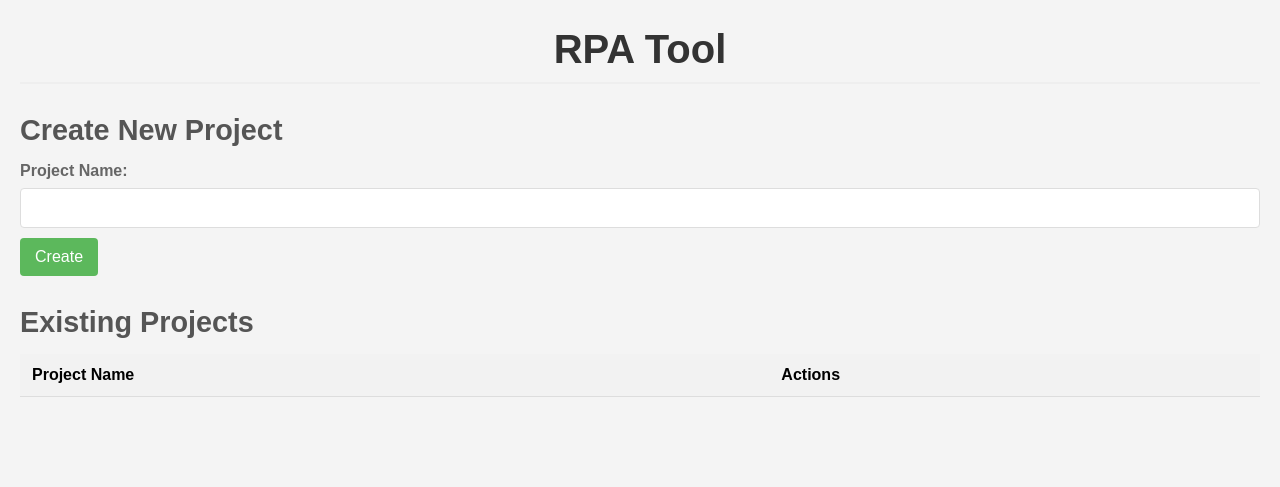
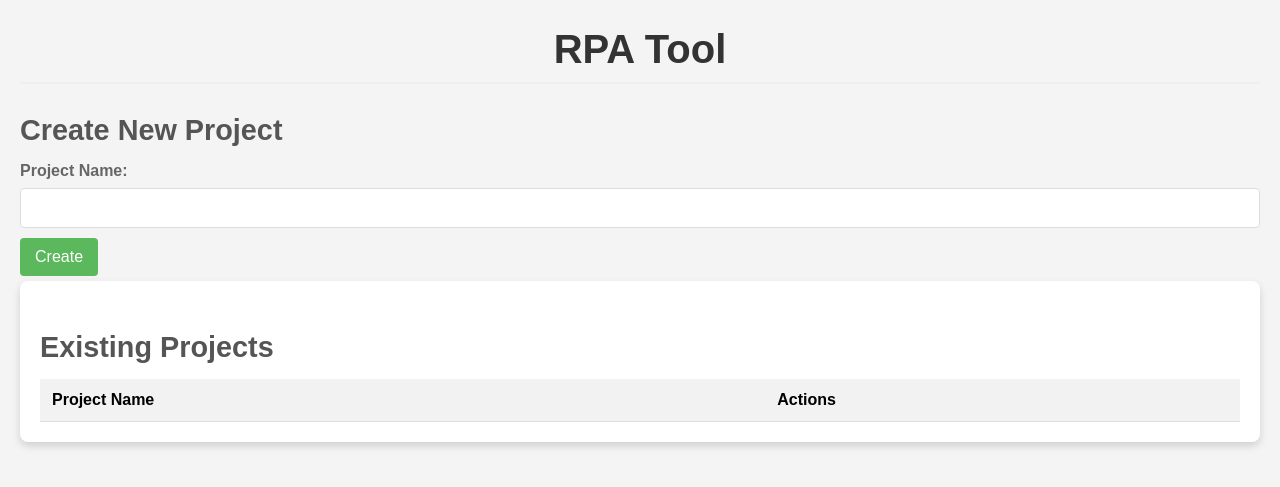
Before and after one commit to saurav-1893/RPA-Tool, a Flask app: page / in a window 1280 px wide. Shown: the top 487 px of the page. Run offline with Flask 3, Linux system fonts and the light colour scheme; data that the repository does not hold is empty.

Commit message:
Fix: Correctly create projects and render the list. Enhance UI.

```diff
--- a/rpa-automation-tool/src/static/script.js
+++ b/rpa-automation-tool/src/static/script.js
@@ -142,8 +142,13 @@ class ProjectManager {
             body: JSON.stringify({ name: projectName })
         })
             .then(response => response.json())
-            .then(() => {
- window.location.reload();
+            .then(data => {
+                if (data.error) {
+                    alert(`Error creating project: ${data.error}`);
+                } else {
+                    this.loadProjects(); // Reload the projects list
+                    document.getElementById('project-name-input').value = ''; // Clear the input field
+                }
             });
     }
 
--- a/rpa-automation-tool/src/static/style.css
+++ b/rpa-automation-tool/src/static/style.css
@@ -39,6 +39,14 @@ h3 {
     margin-bottom: 20px;
     max-width: 800px;
     margin: 20px auto;
+}
+
+#project-list {
+    background-color: #ffffff;
+    padding: 20px;
+    border-radius: 8px;
+    box-shadow: 0 4px 8px rgba(0, 0, 0, 0.15);
+    margin-bottom: 20px;
 }
 
 /* Forms */
--- a/rpa-automation-tool/src/templates/index.html
+++ b/rpa-automation-tool/src/templates/index.html
@@ -11,8 +11,8 @@
     <section id="create-project">
         <h2>Create New Project</h2>
         <form id="project-form">
-            <label for="project-name">Project Name:</label>
-            <input type="text" id="project-name" name="project-name-input" required>
+            <label for="project-name-input">Project Name:</label>
+            <input type="text" id="project-name-input" name="project-name-input" required>
             <button type="submit">Create</button>
         </form>
     </section>
```
